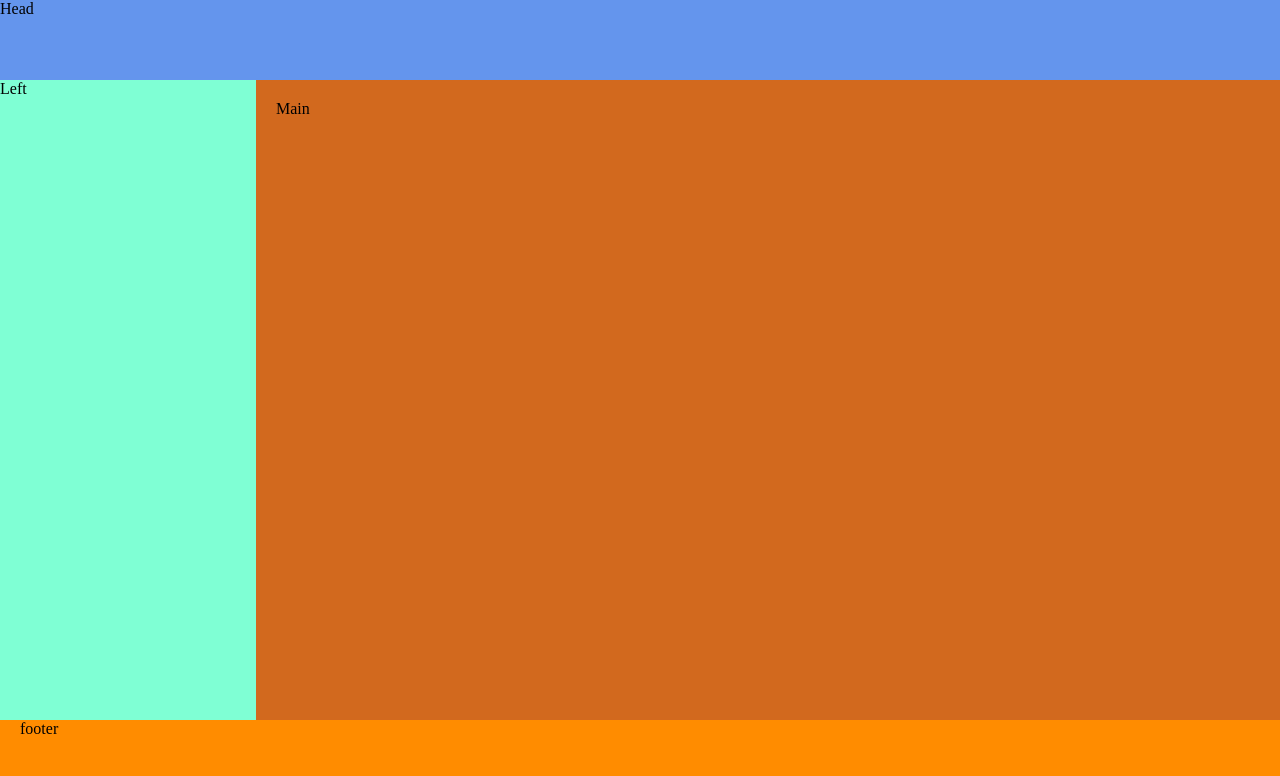
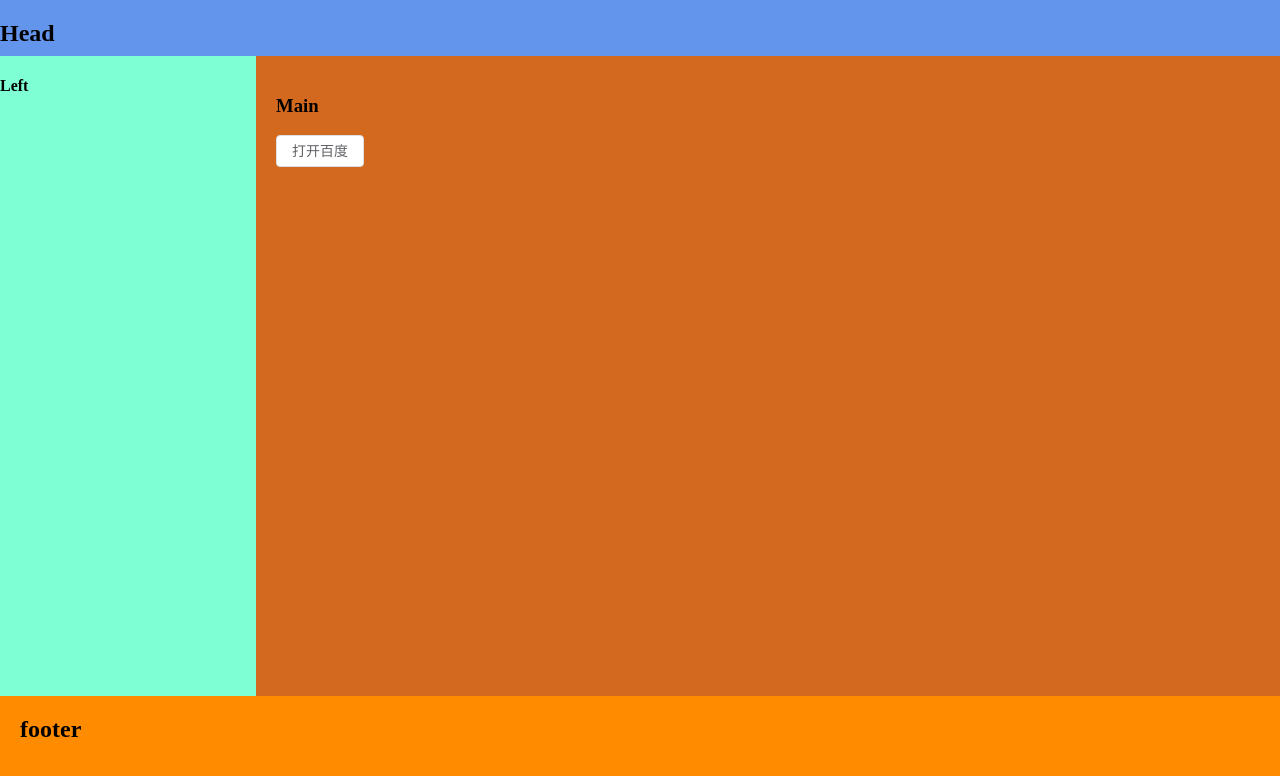
Before and after one commit to ThreadGitHub/Project, a Vue app in the folder CoderHome-web/: page /#/ in a window 1280 px wide. Shown: the top 776 px of the page. Built offline with nearby package versions, Linux system fonts and the light colour scheme.

Commit message:
页面布局提交X2

```diff
--- a/CoderHome-web/package.json
+++ b/CoderHome-web/package.json
@@ -1,5 +1,5 @@
 {
-  "name": "vue-demo-0930",
+  "name": "CoderHome",
   "version": "0.1.0",
   "private": true,
   "scripts": {
--- a/CoderHome-web/src/main.js
+++ b/CoderHome-web/src/main.js
@@ -5,6 +5,4 @@ import store from './store'
 import ElementPlus from 'element-plus'
 import 'element-plus/dist/index.css'
 
-// Vue.prototype.$axios = axios //
-// require("./mock") //引入mock数据，关闭则注释该行
 createApp(App).use(ElementPlus).use(store).use(router).mount('#app')
--- a/CoderHome-web/src/router/index.js
+++ b/CoderHome-web/src/router/index.js
@@ -1,11 +1,5 @@
 import { createRouter, createWebHashHistory } from 'vue-router'
-import Login from '../views/Login.vue'
 const routes = [
-  {
-    path: '/',
-    name: 'Login',
-    component: Login
-  },
   {
     path: '/index',
     name: 'Index',
--- a/CoderHome-web/src/views/Index.vue
+++ b/CoderHome-web/src/views/Index.vue
@@ -1,18 +1,32 @@
 <template>
   <el-container>
-      <el-header>Head</el-header>
+    <el-header>
+      <Head></Head>
+    </el-header>
     <el-container style="height: 80%;">
-        <el-aside>Left</el-aside>
-        <el-main>Main</el-main>
+      <el-aside>
+        <Left></Left>
+      </el-aside>
+      <el-main>
+        <Main></Main>
+      </el-main>
     </el-container>
-      <el-footer>footer</el-footer>
+    <el-footer>
+      <Footer></Footer>
+    </el-footer>
   </el-container>
 </template>
 
 <script>
+import Footer from "@/views/layout/Footer";
+import Main from "@/views/layout/Main";
+import Left from "@/views/layout/Left";
+import Head from "@/views/layout/Head";
+
 export default {
   name: "Index",
-  data () {
+  components: {Head, Left, Main, Footer},
+  data() {
     return {
       text: 'test'
     };
@@ -24,25 +38,29 @@ export default {
 .el-container {
   height: 100%;
 }
+
 .el-header {
-    height: 10%;
+  height: 7%;
   padding: 0;
   background-color: cornflowerblue;
 }
+
 .el-aside {
   width: 20%;
   float: left;
   height: 100%;
   background-color: aquamarine;
 }
+
 .el-main {
   width: 80%;
   height: 100%;
   background-color: chocolate;
 }
+
 .el-footer {
   width: 100%;
-    height: 10%;
+  height: 13%;
   background-color: darkorange;
 }
 </style>
--- a/CoderHome-web/src/views/Login.vue
+++ b/CoderHome-web/src/views/layout/Footer.vue
@@ -1,11 +1,10 @@
 <template>
-
+    <h1>footer</h1>
 </template>
 
 <script>
-
 export default {
-  name: "Login"
+name: "Footer"
 }
 </script>
 
--- /dev/null
+++ b/CoderHome-web/src/views/layout/Head.vue
@@ -0,0 +1,13 @@
+<template>
+  <h1>Head</h1>
+</template>
+
+<script>
+export default {
+  name: "Head"
+}
+</script>
+
+<style scoped>
+
+</style>
--- /dev/null
+++ b/CoderHome-web/src/views/layout/Left.vue
@@ -0,0 +1,13 @@
+<template>
+  <h1>Left</h1>
+</template>
+
+<script>
+export default {
+  name: "Left"
+}
+</script>
+
+<style scoped>
+
+</style>
--- /dev/null
+++ b/CoderHome-web/src/views/layout/Main.vue
@@ -0,0 +1,19 @@
+<template>
+  <h1>Main</h1>
+  <el-button @click="openUrl()">打开百度</el-button>
+</template>
+
+<script>
+export default {
+  name: "Main",
+  methods: {
+    openUrl() {
+      window.open("https://www.baidu.com");
+    }
+  }
+}
+</script>
+
+<style scoped>
+
+</style>
```
Lines whose indentation alone changed are shown as unchanged.
